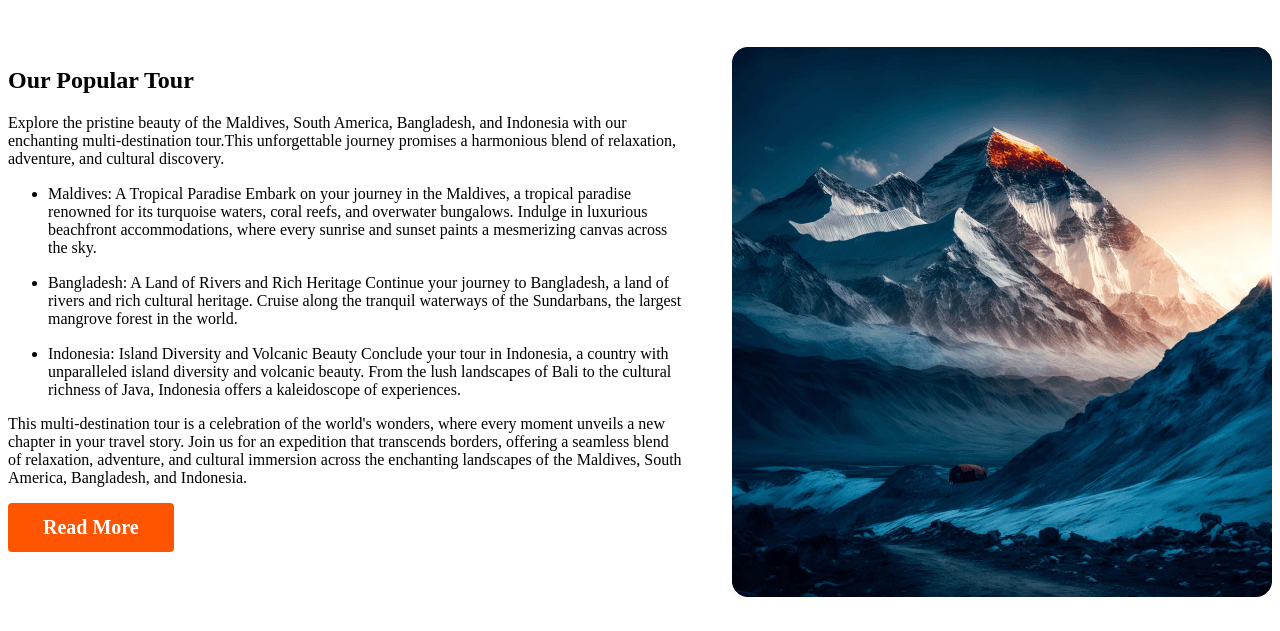
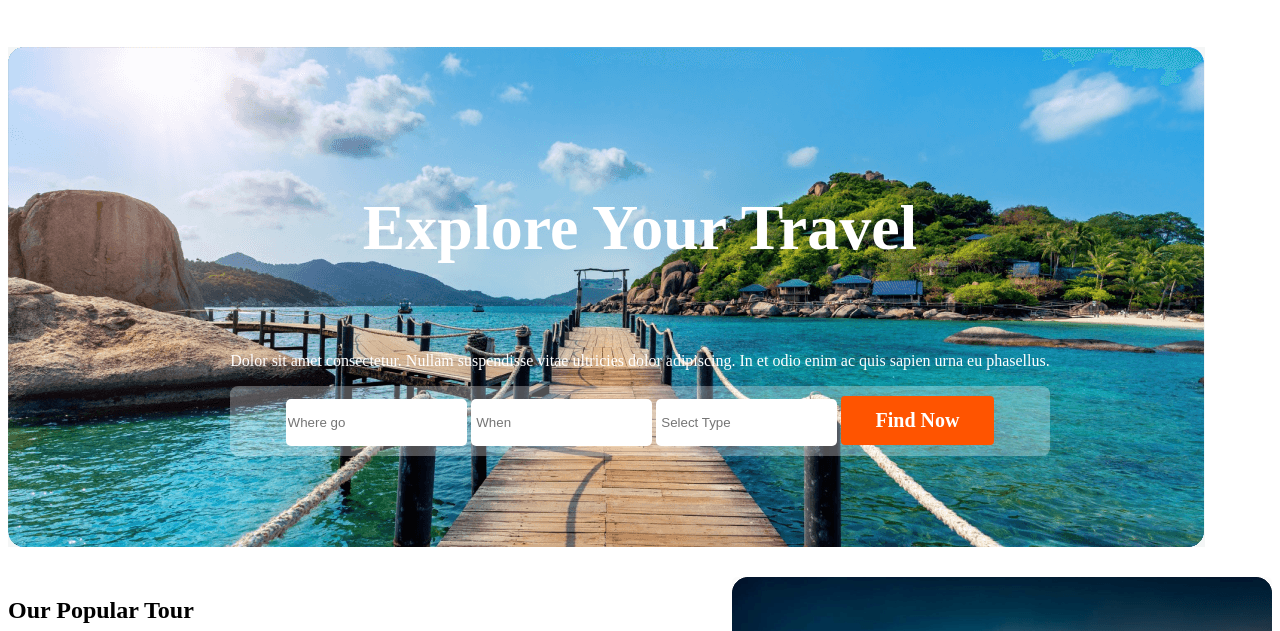
Before and after one commit to johoraislam/Assignment2, a plain HTML site: page index.html in a window 1280 px wide. Shown: the part 169-800 px from the top of the page. Drawn offline with Linux system fonts and the light colour scheme.

Commit message:
banner section done

```diff
--- a/index.css
+++ b/index.css
@@ -46,6 +46,40 @@ nav li a{
     color:#424247 ;
 }
 /*nav style end*/
+/*banner style*/
+.banner{
+
+    background-image: url("./Images/banner.png");
+    height: 500px;
+    width: 100%;
+    background-repeat: no-repeat;
+    margin-bottom:30px;
+    display: flex;
+    justify-content: center;
+    align-items: center;
+    text-align: center;
+}
+
+
+.banner-text{
+    color:#FFF;
+
+}
+.banner-text>h1{
+    font-size: 64px;
+}
+.type-input{
+    border-radius: 8px;
+    background: rgba(255, 255, 255, 0.30);
+    padding: 10px;
+}
+.type-input>input{
+  height: 45px;
+  border-radius: 5px;
+  border: none;
+
+}
+
 
 /*main style*/
 .btn-one{
--- a/index.html
+++ b/index.html
@@ -24,11 +24,22 @@
 
    </header>
     <main>
-    <section class="fast-section">
-    <div class="travel">
 
-    </div>
-    </section>
+<section class="banner">
+<div class="banner-text">
+    <h1>Explore Your Travel</h1><br>
+<p>Dolor sit amet consectetur. Nullam suspendisse vitae ultricies dolor adipiscing. In et odio enim ac quis sapien urna eu phasellus.
+
+</p>
+<div class="type-input">
+    <input type="text" placeholder="Where go">
+    <input type="text" placeholder=" When">
+    <input type="text" placeholder=" Select Type">
+    <button class="btn-one">Find Now</button>
+</div>
+</div>
+</section>
+
     <!--tour section-->
     <section class="container">
 
@@ -59,6 +70,14 @@
             <img class="plan" src="Images/tours.png" alt="">
             </div>
     </section>
+
+    <section class="destination2">
+<div>
+    <h1>Choose Your Destination</h1>
+</div>
+</section>
+
+
     </main>
     <footer>
 
```
